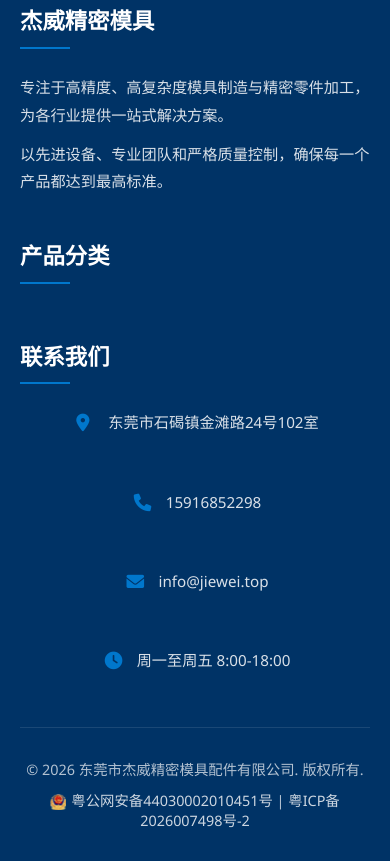
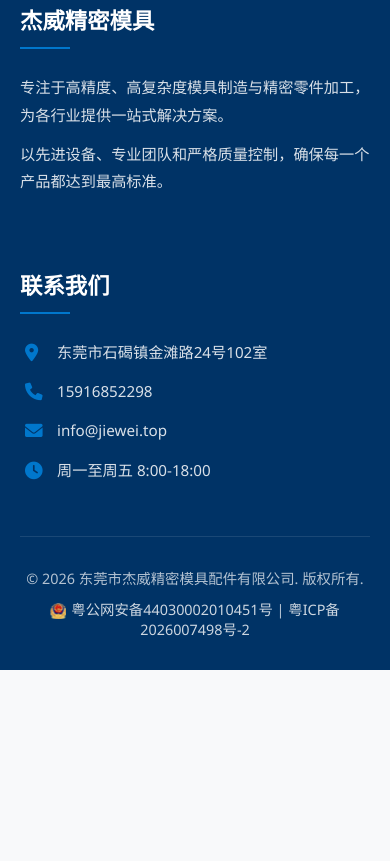
Before and after one commit to koeltp/jiewei, a plain HTML site: page recruitment.html in a window 390 px wide. Shown: the part 4428-5289 px from the top of the page. After the commit the page ends 5098 px from the top, so only its background shows below. Drawn offline with Linux system fonts and the light colour scheme; a script that the page names is missing.

Commit message:
fix(样式): 修复联系信息样式并移除无用产品分类
调整联系信息选择器以匹配父容器，确保响应式布局正确
移除页脚中未使用的产品分类部分

```diff
--- a/css/recruitment.css
+++ b/css/recruitment.css
@@ -149,7 +149,7 @@
     background-color: white;
 }
 
-.contact-info {
+.contact-section .contact-info {
     display: flex;
     justify-content: center;
     gap: 40px;
@@ -221,7 +221,7 @@
         gap: 10px;
     }
 
-    .contact-info {
+    .contact-section .contact-info {
         flex-direction: column;
         align-items: center;
     }
--- a/recruitment.html
+++ b/recruitment.html
@@ -222,10 +222,6 @@
                     <p>以先进设备、专业团队和严格质量控制，确保每一个产品都达到最高标准。</p>
                 </div>
                 <div class="footer-section">
-                    <h3>产品分类</h3>
-                    <ul class="footer-nav-links" id="footer-category-list">
-                        <!-- 分类将通过JavaScript动态加载 -->
-                    </ul>
                 </div>
                 <div class="footer-section">
                     <h3>联系我们</h3>
```
